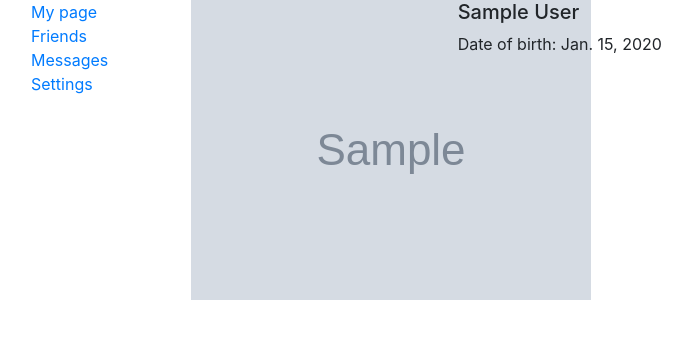
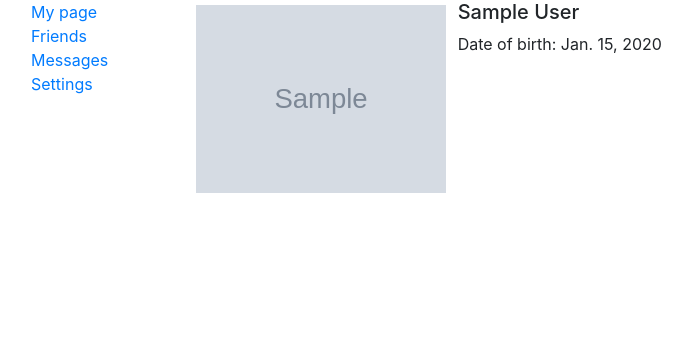
Before and after one commit to koma00/cn, a Django app: page / in a window 1280 px wide. Shown: the part 40-379 px from the top of the page, without its empty margins (144-836 px from the left). Run offline with Django 3.2, Linux system fonts and the light colour scheme; a user stored in the database is signed in; tables that the repository leaves empty hold one stand-in row (values such as "Sample post"); grey boxes marked "Sample" are stand-in pictures; some libraries are stand-ins or nearby versions.

Commit message:
Fix styles on main page

```diff
--- a/account/static/css/base.css
+++ b/account/static/css/base.css
@@ -24,6 +24,18 @@
 
 .left_menu li{
     list-style: None;
+}
+
+.user_foto {
+    margin: 5px;
+}
+
+.user_foto img {
+    width: 250px;
+}
+
+.user_info {
+    margin: 0;
 }
 
 /*.logo {*/
--- a/account/templates/account/dashboard.html
+++ b/account/templates/account/dashboard.html
@@ -12,10 +12,10 @@
         <div class="col-8">
             <h5>{{ request.user.first_name }} {{ request.user.last_name }}</h5>
             {% if profile.date_of_birth %}
-                <p>Date of birth: {{ profile.date_of_birth }}</p>
+                <p class="user_info">Date of birth: {{ profile.date_of_birth }}</p>
             {% endif %}
             {% if profile.sex != 'none' %}
-                <p>Sex: {{ profile.sex }}</p>
+                <p class="user_info">Sex: {{ profile.sex }}</p>
             {% endif %}
             <!--<h1>Dashboard</h1>
             <p>Welcome to your dashboard.
```
